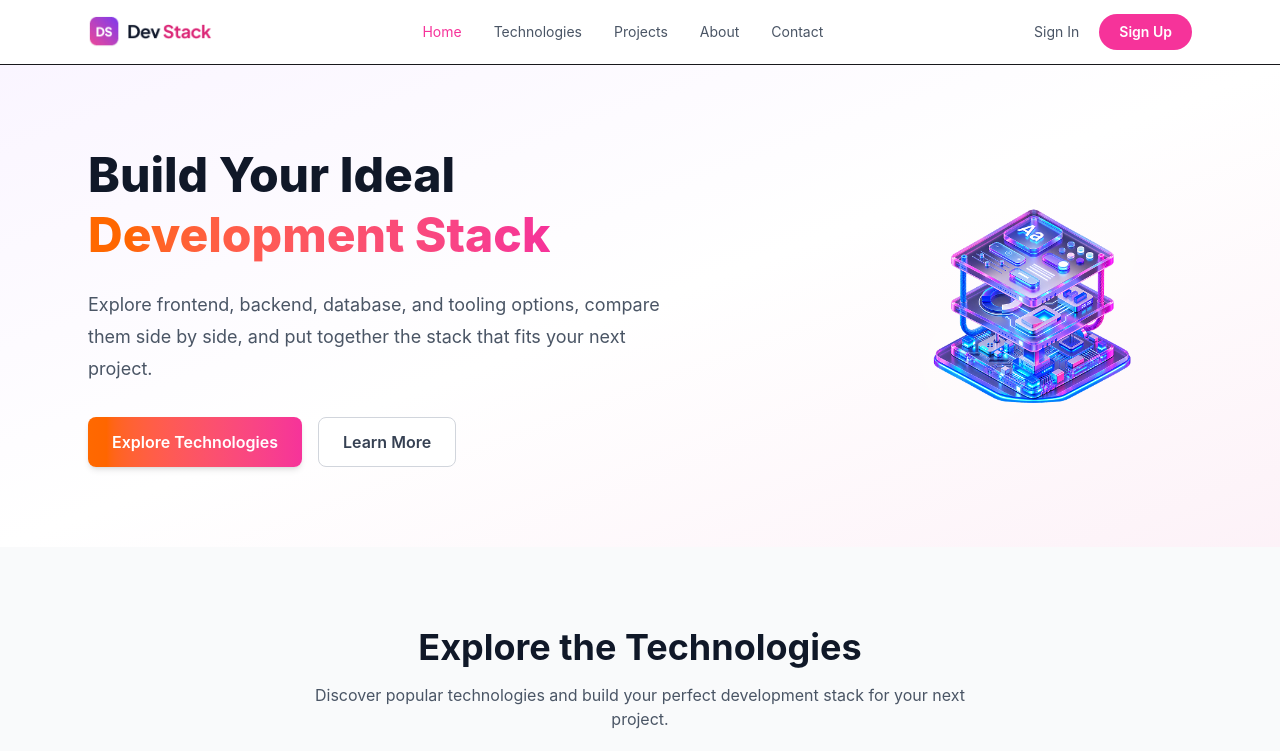
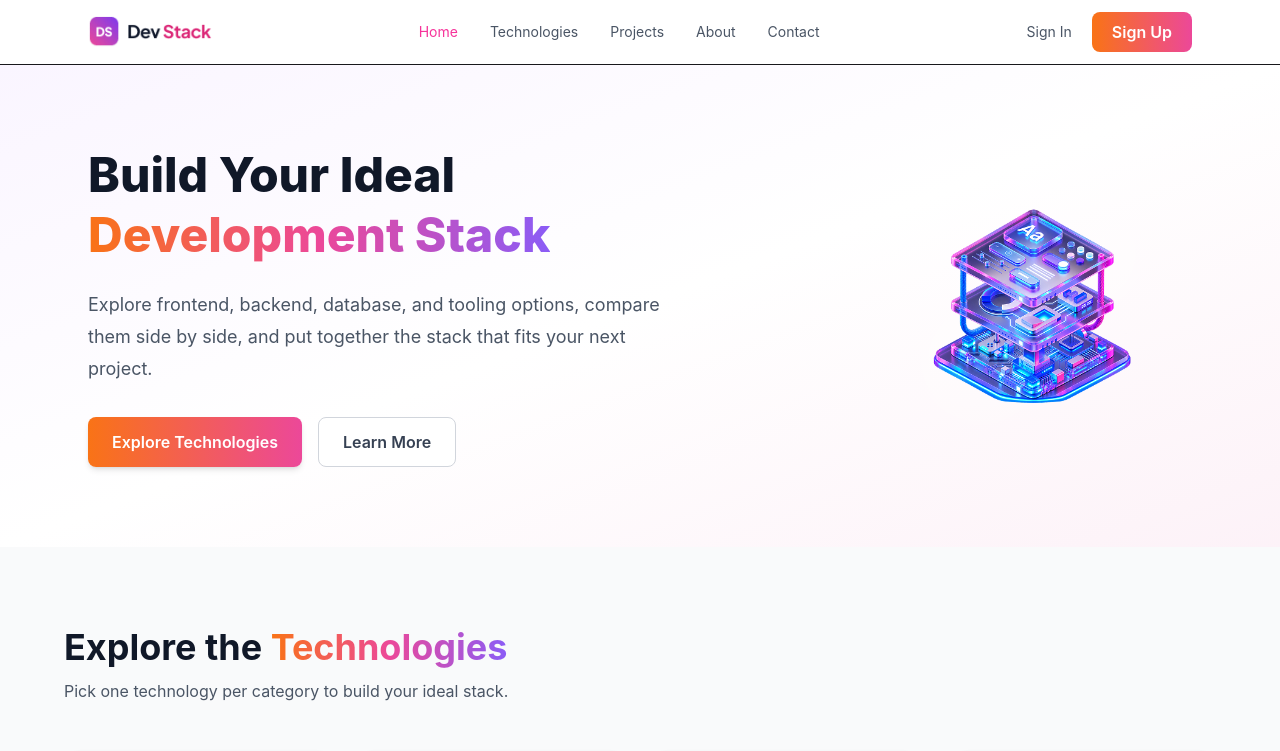
Before and after one commit to at-Shreya/DevStack, a React (Vite) app: page / in a window 1280 px wide. Shown: the top 751 px of the page. Built offline with nearby package versions, Linux system fonts and the light colour scheme.

Commit message:
Add gradient

```diff
--- a/src/components/Hero.tsx
+++ b/src/components/Hero.tsx
@@ -10,9 +10,7 @@ const Hero = () => {
           <h1 className="text-5xl font-extrabold leading-tight text-gray-900">
             Build Your Ideal
             <br />
-            <span className="bg-gradient-to-r from-orange-500 to-pink-500 bg-clip-text text-transparent">
-              Development Stack
-            </span>
+            <span className="brand-gradient-text">Development Stack</span>
           </h1>
 
           <p className="mt-6 max-w-xl text-lg leading-8 text-gray-600">
@@ -23,7 +21,7 @@ const Hero = () => {
 
           {/* Buttons */}
           <div className="mt-8 flex gap-4">
-            <button className="rounded-lg bg-gradient-to-r from-orange-500 to-pink-500 px-6 py-3 font-semibold text-white shadow-md hover:opacity-90">
+            <button className="brand-gradient rounded-lg px-6 py-3 font-semibold text-white shadow-md hover:opacity-90">
               Explore Technologies
             </button>
 
--- a/src/components/Navbar.tsx
+++ b/src/components/Navbar.tsx
@@ -7,6 +7,7 @@ const Navbar = () => {
 
   return (
     <nav className="sticky top-0 z-50 border-b bg-white">
+
       <div className="mx-auto max-w-6xl px-6">
 
         {/* Mobile Navbar */}
@@ -95,7 +96,7 @@ const Navbar = () => {
               Sign In
             </button>
 
-            <button className="rounded-full bg-pink-500 px-5 py-2 text-sm font-semibold text-white hover:bg-pink-600">
+            <button className="brand-gradient rounded-lg px-5 py-2 font-semibold text-white">
               Sign Up
             </button>
           </div>
--- a/src/components/Technology/MainTech.tsx
+++ b/src/components/Technology/MainTech.tsx
@@ -76,15 +76,16 @@ const MainTech = () => {
   return (
     <section className="bg-gray-50 px-6 py-20">
       <div className="mx-auto max-w-6xl">
+
         {/* Section Heading */}
-        <div className="text-center">
+        <div>
           <h2 className="text-4xl font-bold text-gray-900">
-            Explore the Technologies
+            Explore the{" "}
+            <span className="brand-gradient-text">Technologies</span>
           </h2>
 
-          <p className="mx-auto mt-4 max-w-2xl text-gray-600">
-            Discover popular technologies and build your perfect development
-            stack for your next project.
+          <p className="mt-3 max-w-2xl text-gray-600">
+            Pick one technology per category to build your ideal stack.
           </p>
         </div>
 
@@ -94,8 +95,10 @@ const MainTech = () => {
             Loading technologies...
           </p>
         ) : (
+
           /* Content */
           <div className="mt-12 grid gap-8 lg:grid-cols-4">
+
             {/* Technology Cards  */}
             <div className="grid grid-cols-1 gap-6 sm:grid-cols-2 lg:col-span-3 lg:grid-cols-3">
               {technologies.map((technology) => (
--- a/src/components/Technology/TechnologyCard.tsx
+++ b/src/components/Technology/TechnologyCard.tsx
@@ -9,12 +9,13 @@ interface TechnologyCardProps {
 const TechnologyCard = ({
   technology,
   onAdd,
-  isAdded
+  isAdded,
 }: TechnologyCardProps) => {
   return (
     <div className="rounded-2xl border border-gray-200 bg-white p-5 shadow-sm transition hover:-translate-y-1 hover:shadow-md">
 
       {/* Top */}
+
       <div className="flex items-start justify-between">
 
         <img
@@ -48,25 +49,21 @@ const TechnologyCard = ({
 
       {/* Difficulty + Rating */}
       <div className="mt-5 flex items-center justify-between">
-
-        <span className="text-sm text-gray-500">
-          {technology.difficulty}
-        </span>
+        <span className="text-sm text-gray-500">{technology.difficulty}</span>
 
         <span className="text-sm font-semibold text-gray-700">
           ⭐ {technology.rating}
         </span>
-
       </div>
 
       {/* Add Button */}
       <button
         onClick={() => onAdd(technology)}
         disabled={isAdded}
-        className={`mt-5 w-full rounded-lg py-2.5 text-sm font-semibold ${
+        className={`mt-4 w-full rounded-lg py-2.5 text-sm font-medium ${
           isAdded
             ? "cursor-not-allowed bg-gray-200 text-gray-500"
-            : "bg-pink-500 text-white hover:bg-pink-600"
+            : "brand-gradient text-white hover:opacity-90"
         }`}
       >
         {isAdded ? "✓ Added to Stack" : "Add to Stack"}
--- a/src/index.css
+++ b/src/index.css
@@ -1,2 +1,26 @@
 @import "tailwindcss";
 @plugin "daisyui";
+
+
+.brand-gradient {
+  background: linear-gradient(
+    90deg,
+    #f97316,
+    #ec4899
+  );
+}
+
+.brand-gradient-text {
+  background: linear-gradient(
+    90deg,
+    #f97316,
+    #ec4899,
+    #8b5cf6
+  );
+
+  background-clip: text;
+  -webkit-background-clip: text;
+
+  color: transparent;
+  -webkit-text-fill-color: transparent;
+}
```
